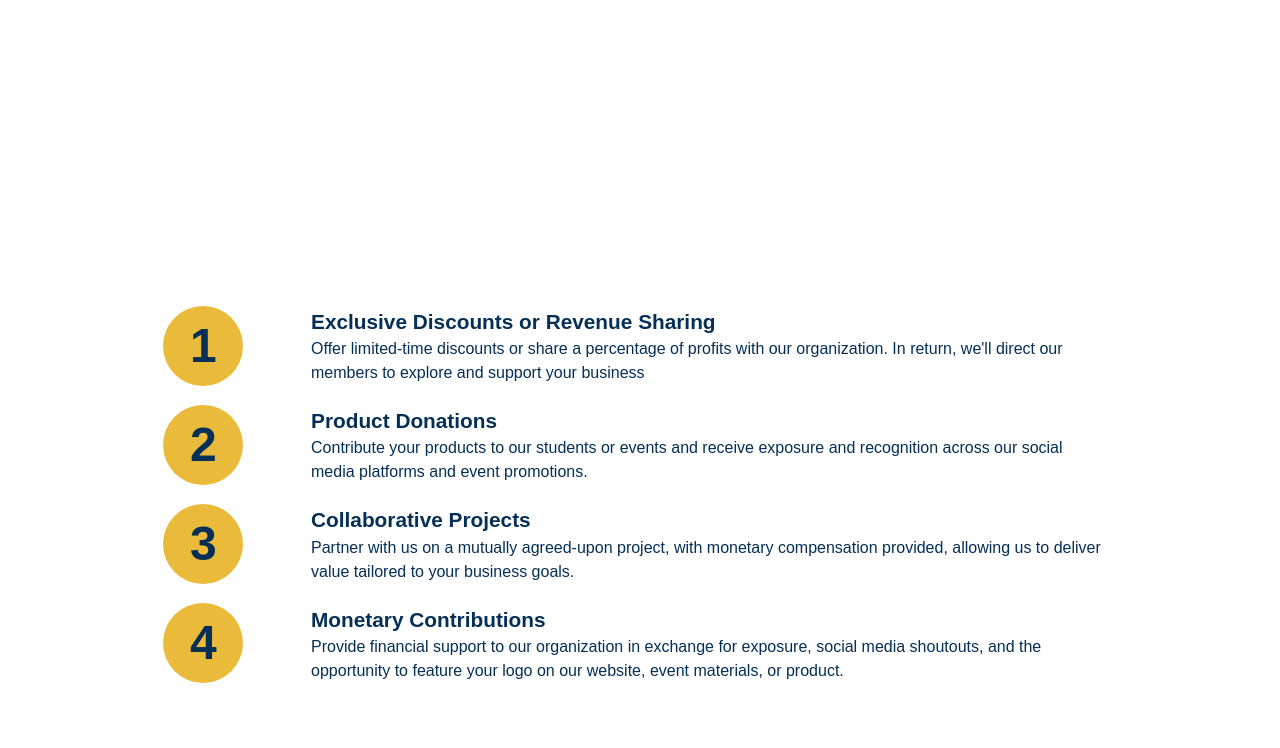
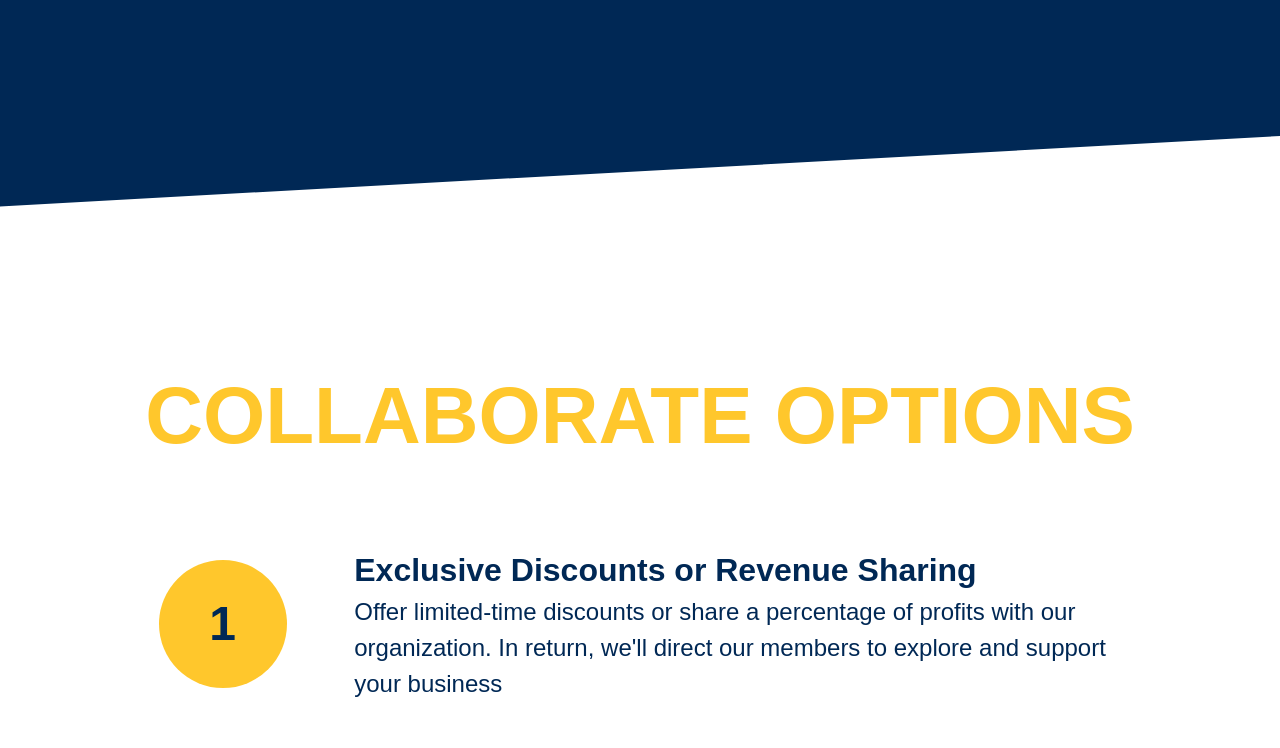
Before and after one commit to IEEE-ESB/R5-Conference-Website, a Next.js app: page /collaborate in a window 1280 px wide. Shown: the part 1160-1908 px from the top of the page. Built offline with nearby package versions, Linux system fonts and the light colour scheme.

Commit message:
fix(collaborate): fix sizing issue after global css changed

```diff
--- a/app/collaborate/page.module.css
+++ b/app/collaborate/page.module.css
@@ -29,9 +29,11 @@
 
 .text {
 	color: white;
+	font-size: 2rem;
 }
 
 .header {
+	color: var(--yellow);
 	font-size: 2.5rem;
 	font-weight: bold;
 }
@@ -40,7 +42,7 @@
 	display: flex;
 	flex-direction: column;
 	width: 100%;
-	color: #052f56;
+	color: var(--blue);
 }
 
 .row {
@@ -48,13 +50,14 @@
 	align-items: center;
 	width: 100%;
 	justify-content: center;
+	margin-bottom: 1rem;
 }
 
 .bullet {
-	width: 5rem;
-	height: 5rem;
+	width: 8rem;
+	height: 8rem;
 	border-radius: 50%;
-	background-color: #eaba3a;
+	background-color: var(--yellow);
 	display: flex;
 	justify-content: center;
 	align-items: center;
@@ -74,9 +77,9 @@
 
 .rowHeader {
 	font-weight: 700;
-	font-size: 1.3rem;
+	font-size: 2rem;
 }
 
 .rowText {
-	font-size: 1em;
+	font-size: 1.5em;
 }
```
